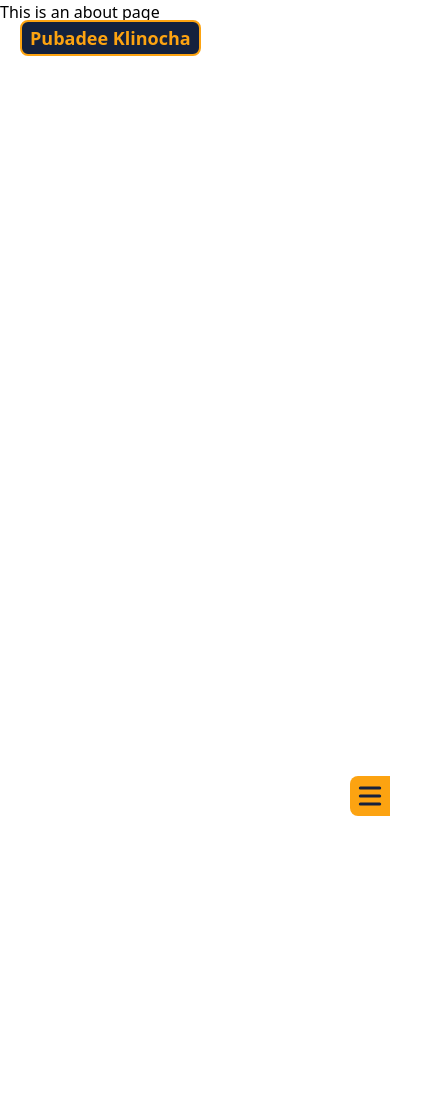
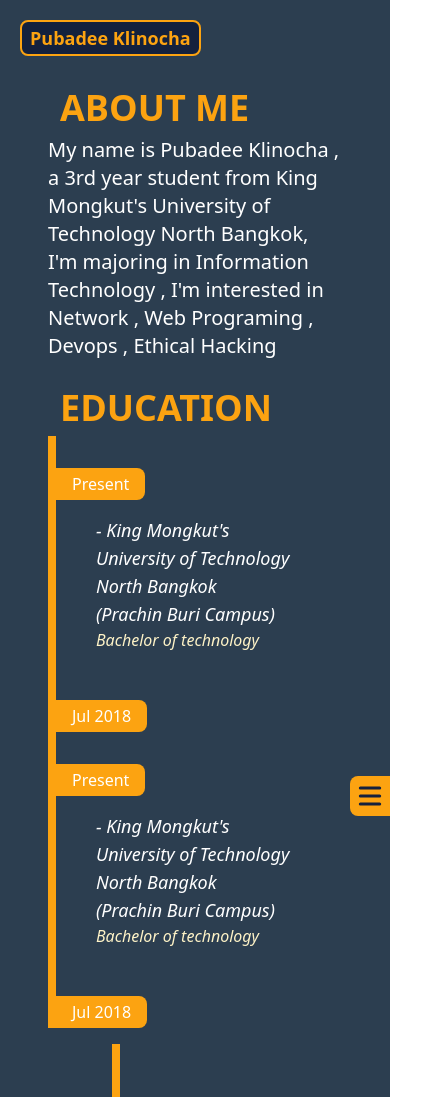
Before and after one commit to poom9091/Portfolios, a Vue app: page /about in a window 390 px wide. Shown: the top 1097 px of the page, 430 px wide, since content can reach past the window. Before the commit the page ends 844 px from the top, so only its background shows below. Built offline with nearby package versions, Linux system fonts and the light colour scheme.

Commit message:
Create about

```diff
--- a/src/assets/style/index.css
+++ b/src/assets/style/index.css
@@ -31,7 +31,10 @@
         @apply  transition duration-500 ease-in-out ;
     }
     .h1{
-        @apply text-darkblue-cos font-semibold  p-3 px-5 text-3xl md:text-4xl text-center lg:text-left border-t-8 border-b-8 border-red-800
+        @apply text-darkblue-cos font-semibold  p-3 px-5 text-3xl md:text-4xl text-center lg:text-left border-t-8 border-b-8 border-red-800;
+    },
+    .h2{
+        @apply text-yellow-cos text-4xl font-bold max-w-max w-auto py-2 px-3;
     }
 
 
--- a/src/components/Navbar.vue
+++ b/src/components/Navbar.vue
@@ -1,8 +1,8 @@
 <template>
         <div class=" flex justify-around items-center flex-col h-screen ">
-          <button class="hover-Navbar  button-menu hover-Navbar " v-for="list in lists " :key="list" >
+          <button class="hover-Navbar  button-menu hover-Navbar " v-for="(list,name) in lists " :key="name" @click="toLink(list)" >
             <div class="font-menu transform rotate-90">
-                {{list}}
+                {{name}}
             </div>
           </button>
         </div>
@@ -16,18 +16,17 @@ export default {
       ig: 'https://www.instagram.com/pubadee_nz91/',
       git: 'https://github.com/poom9091',
       show:false,
-      lists:['About Me','Experience','Contact'],
+      lists:{
+        'About Me':'/about',
+        'Experience':'/experience',
+        'Contact':'/contact'
+      },
     }
   },
   methods:{
     toLink(link) {
-      window.location.href = link;
+      this.$router.push(link)
     },
-    hoverOver(index) {
-      if(!index) this.show=false
-      else this.show= true
-      console.log('over');
-    }
   },
   mounted(){
     this.show=true
--- a/src/components/contact.vue
+++ b/src/components/contact.vue
@@ -35,6 +35,11 @@ data () {
           show:false
         }
       },
+   methods:{
+      toLink(link) {
+      window.location.href = link;
+    },
+   }
 }
 </script>
 
--- /dev/null
+++ b/src/components/title_EX.vue
@@ -0,0 +1,15 @@
+<template>
+  <div>
+      Experience
+  </div>
+</template>
+
+<script>
+export default {
+    name:'EXtitale'
+}
+</script>
+
+<style>
+
+</style>
--- a/src/router/index.js
+++ b/src/router/index.js
@@ -14,10 +14,17 @@ const routes = [
   {
     path: '/about',
     name: 'About',
-    // route level code-splitting
-    // this generates a separate chunk (about.[hash].js) for this route
-    // which is lazy-loaded when the route is visited.
     component: () => import(/* webpackChunkName: "about" */ '../views/About.vue')
+  },
+  {
+    path: '/experience',
+    name : 'experience',
+    component:() => import('../views/Experience.vue')
+  },
+  {
+    path :'/contact',
+    name: 'contact',
+    component:() => import('../views/contact.vue')
   }
 ]
 
--- a/src/views/About.vue
+++ b/src/views/About.vue
@@ -1,5 +1,86 @@
 <template>
-  <div class="about">
-    <h1>This is an about page</h1>
+  <div class=" bg-darkblue-cos">
+    <div class="w-screen h-full  md:w-4/6 bg-hover-icon mx-auto pt-20 md:pt-36 px-12 flex flex-col space-y-5">
+      <div>
+        <div class="h2">
+          ABOUT ME
+        </div>
+        <div>
+        </div>
+        <div class=" text-white  text-xl">
+          My name is Pubadee Klinocha , a 3rd year student from King Mongkut's University of Technology North Bangkok,<br>
+          I'm majoring in Information Technology , I'm interested in Network , Web Programing , Devops , Ethical Hacking
+        </div>
+      </div>
+        <div>
+        <div class=" h2">
+          EDUCATION
+        </div>
+        <div class="relative border-yellow-cos bg  border-l-8 max-h-max h-auto py-20 px-10 ">
+           <div class=" absolute  top-0 left-0 mt-8" >
+              <p class="bg-yellow-cos rounded-r-lg  max-w-max w-auto px-4 py-1 text-white ">Present</p>
+           </div>
+            <div >
+                <div class=" text-white text-lg italic ">- King Mongkut's University of Technology North Bangkok<br>(Prachin Buri Campus)</div>
+                <div class="text-yellow-100 italic ">Bachelor of technology</div>
+            </div>
+            <div class="absolute bottom-0 left-0 " >
+              <p class="bg-yellow-cos rounded-r-lg  max-w-max w-auto px-4 py-1 text-white ">Jul 2018</p>
+           </div>
+        </div>
+        <div class="relative border-yellow-cos bg  border-l-8 max-h-max h-auto py-20 px-10 ">
+           <div class=" absolute  top-0 left-0 mt-8" >
+              <p class="bg-yellow-cos rounded-r-lg  max-w-max w-auto px-4 py-1 text-white ">Present</p>
+           </div>
+            <div >
+                <div class=" text-white text-lg italic ">- King Mongkut's University of Technology North Bangkok<br>(Prachin Buri Campus)</div>
+                <div class="text-yellow-100 italic ">Bachelor of technology</div>
+            </div>
+            <div class="absolute bottom-0 left-0 " >
+              <p class="bg-yellow-cos rounded-r-lg  max-w-max w-auto px-4 py-1 text-white ">Jul 2018</p>
+           </div>
+        </div>
+
+        <div class=" flex flex-row mt-4">
+          <div class="grid grid-rows-3 gap-4  border-l-8 border-yellow-cos ml-16 ">
+            <div class=" w-56  ">
+
+            </div>
+            <div class=" w-56  ">
+              <p class="bg-yellow-cos rounded-r-lg  max-w-max w-auto px-4 py-1 text-white"></p>
+            </div>
+            <div class=" w-56  ">
+              <p class="bg-yellow-cos  rounded-r-lg  max-w-max w-auto px-4 py-1 text-white">Mar 2018</p>
+            </div>
+            <div class=" w-56  ">
+              <p class="bg-yellow-cos rounded-r-lg  max-w-max w-auto px-4 py-1 text-white">May 2015</p>
+            </div>
+          </div>
+          <div class="grid grid-rows-3 gap-10">
+
+
+            <div class="col-span-2">
+
+            </div>
+
+            <div class="col-span-2">
+              <div class=" text-white text-lg italic ">- Chiang Mai Technical College</div>
+              <div class="text-yellow-100 italic ">Information Technology</div>
+            </div>
+
+          </div>
+        </div>
+      </div>
+    </div>
   </div>
 </template>
+
+<script>
+export default {
+
+}
+</script>
+
+<style>
+
+</style>
--- /dev/null
+++ b/src/views/Experience.vue
@@ -0,0 +1,18 @@
+<template>
+  <div>
+    <titleEX/>
+  </div>
+</template>
+
+<script>
+import titleEX from '../components/title_EX.vue'
+export default {
+    components:{
+        titleEX
+    }
+}
+</script>
+
+<style>
+
+</style>
--- /dev/null
+++ b/src/views/contact.vue
@@ -0,0 +1,13 @@
+<template>
+   <div>Contact</div>
+</template>
+
+<script>
+export default {
+
+}
+</script>
+
+<style>
+
+</style>
```
Lines whose indentation alone changed are shown as unchanged.
